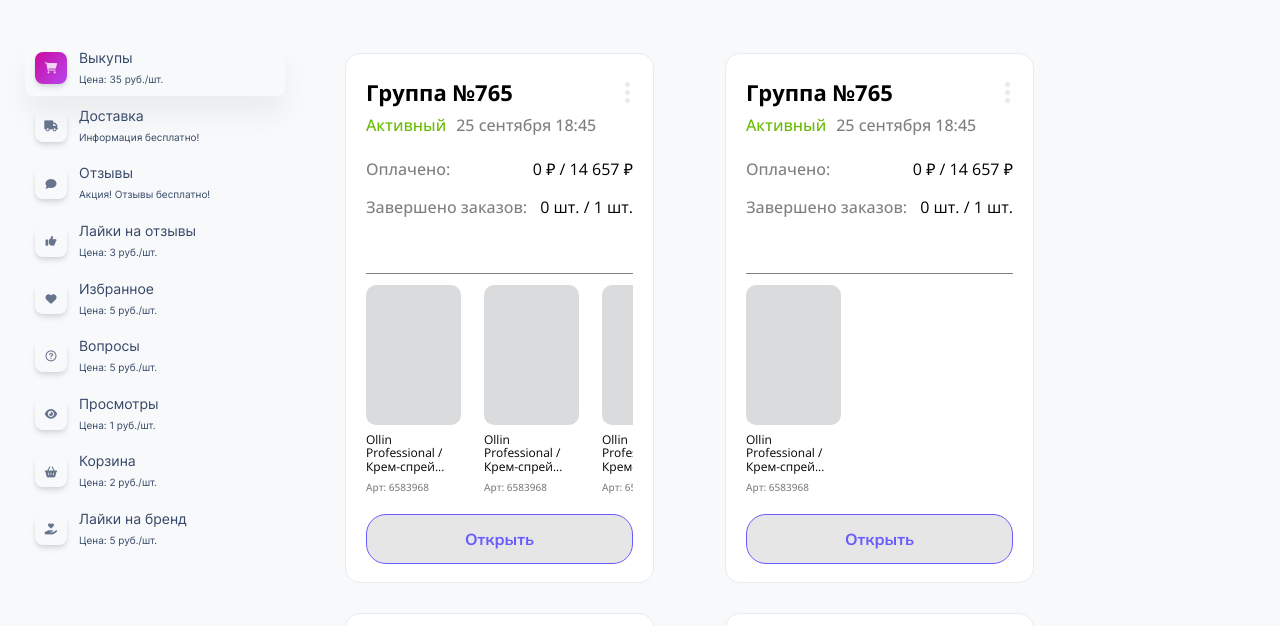
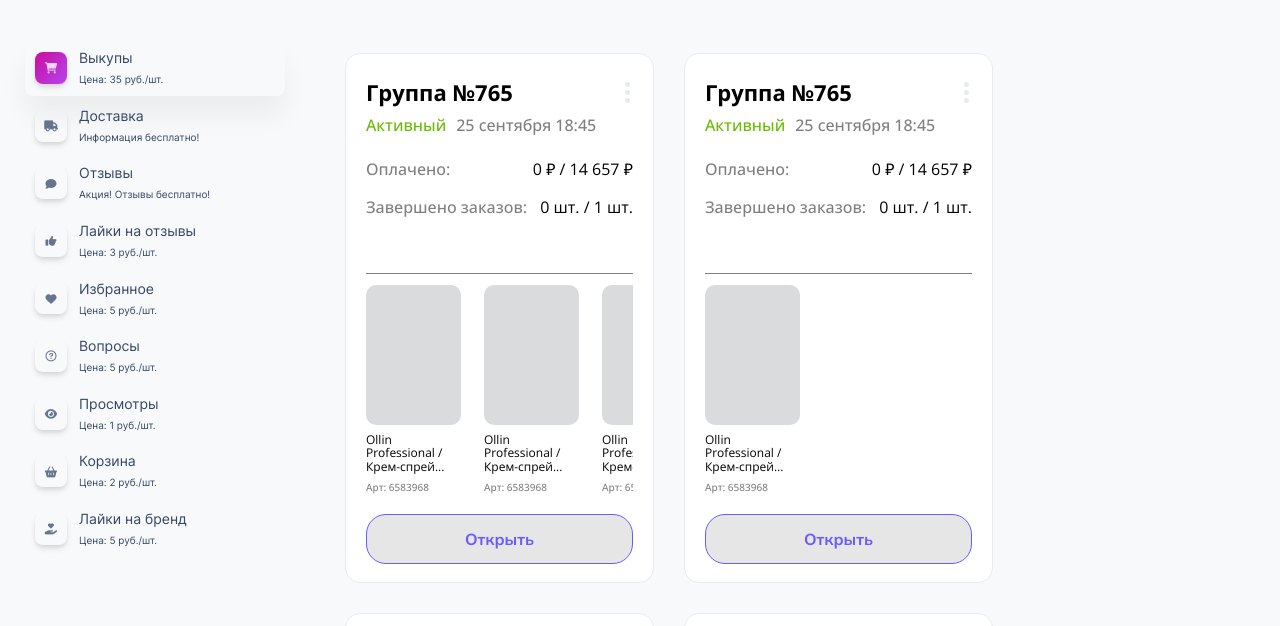
Before and after one commit to Unleashed97/wb, a website: page src/index.html in a window 1280 px wide. Shown: the part 99-725 px from the top of the page. Drawn offline with nearby package versions, Linux system fonts and the light colour scheme; files that its build step writes are made by us from their sources; files whose address does not match are found by name.

Commit message:
fix: cards width

```diff
--- a/src/scss/components/main.scss
+++ b/src/scss/components/main.scss
@@ -31,21 +31,21 @@
 
     &__cards-list {
         display: grid;
-        grid-template-columns: repeat(4, 350px);
+        grid-template-columns: repeat(4, 309px);
         grid-auto-rows: auto;
         gap: 30px;
 
         padding: 0 30px;
 
         @media (max-width: 1919px) {
-            grid-template-columns: repeat(3, 350px);
+            grid-template-columns: repeat(3, 309px);
         }
 
         @media (max-width: 1500px) {
-            grid-template-columns: repeat(2, 350px);
+            grid-template-columns: repeat(2, 309px);
         }
         @media (max-width: 1100px) {
-            grid-template-columns: repeat(1, 350px);
+            grid-template-columns: repeat(1, 309px);
         }
 
         @media (max-width: $sm) {
```
Also changed, not shown: dist/css/style.min.css.
